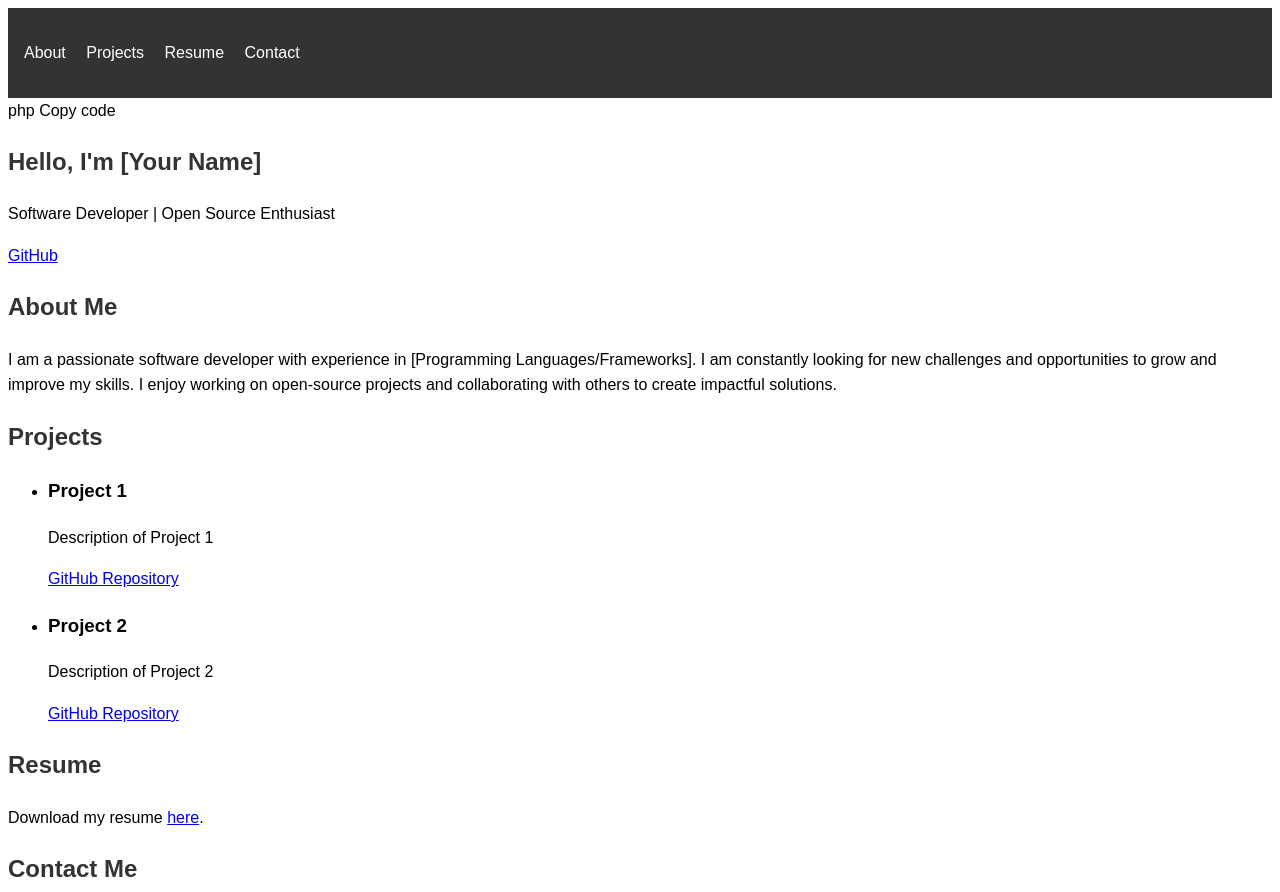
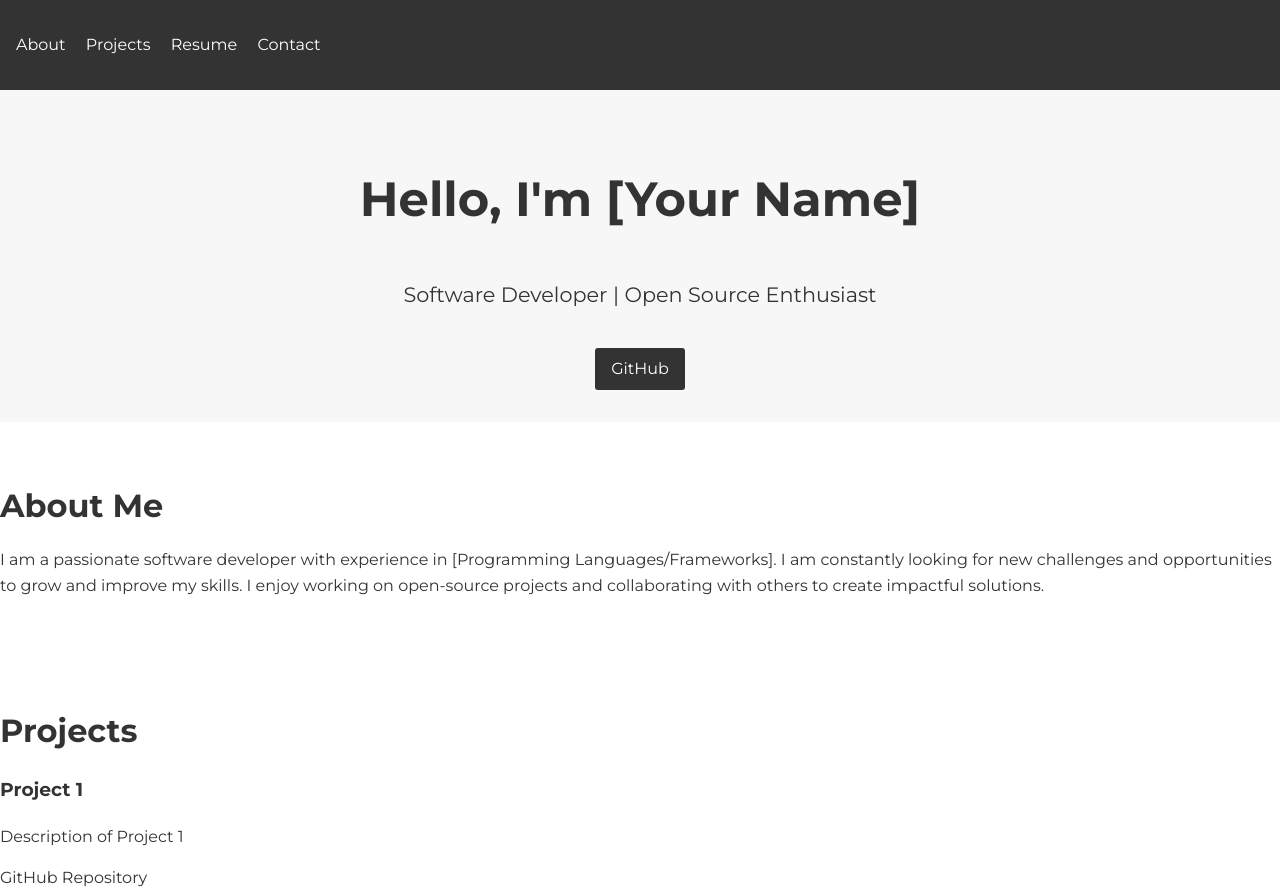
Before and after one commit to Drew-v/Drew-v.github.io, a plain HTML site: page index.html in a window 1280 px wide. Shown: the top 892 px of the page. Drawn offline with Linux system fonts and the light colour scheme.

Commit message:
commit 2

```diff
--- a/index.html
+++ b/index.html
@@ -1,11 +1,14 @@
 <!DOCTYPE html>
 <html lang="en">
+
 <head>
     <meta charset="UTF-8">
     <meta name="viewport" content="width=device-width, initial-scale=1.0">
     <title>[Your Name] - Portfolio</title>
     <link rel="stylesheet" href="styles.css">
+    <link href="https://fonts.googleapis.com/css?family=Montserrat:400,700&display=swap" rel="stylesheet">
 </head>
+
 <body>
     <header>
         <nav>
@@ -17,13 +20,12 @@
             </ul>
         </nav>
     </header>
-php
-Copy code
+
     <main>
         <section id="hero">
             <h1>Hello, I'm [Your Name]</h1>
             <p>Software Developer | Open Source Enthusiast</p>
-        <a href="https://github.com/your-github-username" target="_blank" rel="noopener">GitHub</a>
+            <a href="https://github.com/your-github-username" target="_blank" rel="noopener" class="github-btn">GitHub</a>
         </section>
 
         <section id="about">
@@ -68,4 +70,5 @@ Copy code
         <p>&copy; [Your Name] | All Rights Reserved</p>
     </footer>
 </body>
+
 </html>
--- a/styles.css
+++ b/styles.css
@@ -1,7 +1,9 @@
-/* styles.css */
 body {
-    font-family: Arial, sans-serif;
+    font-family: 'Montserrat', sans-serif;
     line-height: 1.6;
+    color: #333;
+    margin: 0;
+    padding: 0;
 }
 
 header {
@@ -22,8 +24,73 @@ header li {
 header a {
     text-decoration: none;
     color: #fff;
+    transition: color 0.3s;
 }
 
-h1, h2 {
+header a:hover {
+    color: #ccc;
+}
+
+#hero {
+    background-color: #f7f7f7;
+    text-align: center;
+    padding: 2rem 0;
+}
+
+#hero h1 {
+    font-size: 3rem;
+}
+
+#hero p {
+    font-size: 1.3rem;
+}
+
+.github-btn {
+    display: inline-block;
+    background-color: #333;
+    color: #fff;
+    text-decoration: none;
+    padding: 0.5rem 1rem;
+    border-radius: 3px;
+    margin-top: 1rem;
+    transition: background-color 0.3s;
+}
+
+.github-btn:hover {
+    background-color: #555;
+}
+
+section {
+    padding: 2rem 0;
+}
+
+h2 {
+    font-size: 2rem;
+    margin-bottom: 1rem;
+}
+
+ul {
+    padding: 0;
+    list-style: none;
+}
+
+li {
+    margin-bottom: 1rem;
+}
+
+a {
     color: #333;
+    text-decoration: none;
+    transition: color 0.3s;
 }
+
+a:hover {
+    color: #007bff;
+}
+
+footer {
+    background-color: #333;
+    color: #fff;
+    text-align: center;
+    padding: 1rem 0;
+}
```
Lines whose indentation alone changed are shown as unchanged.
